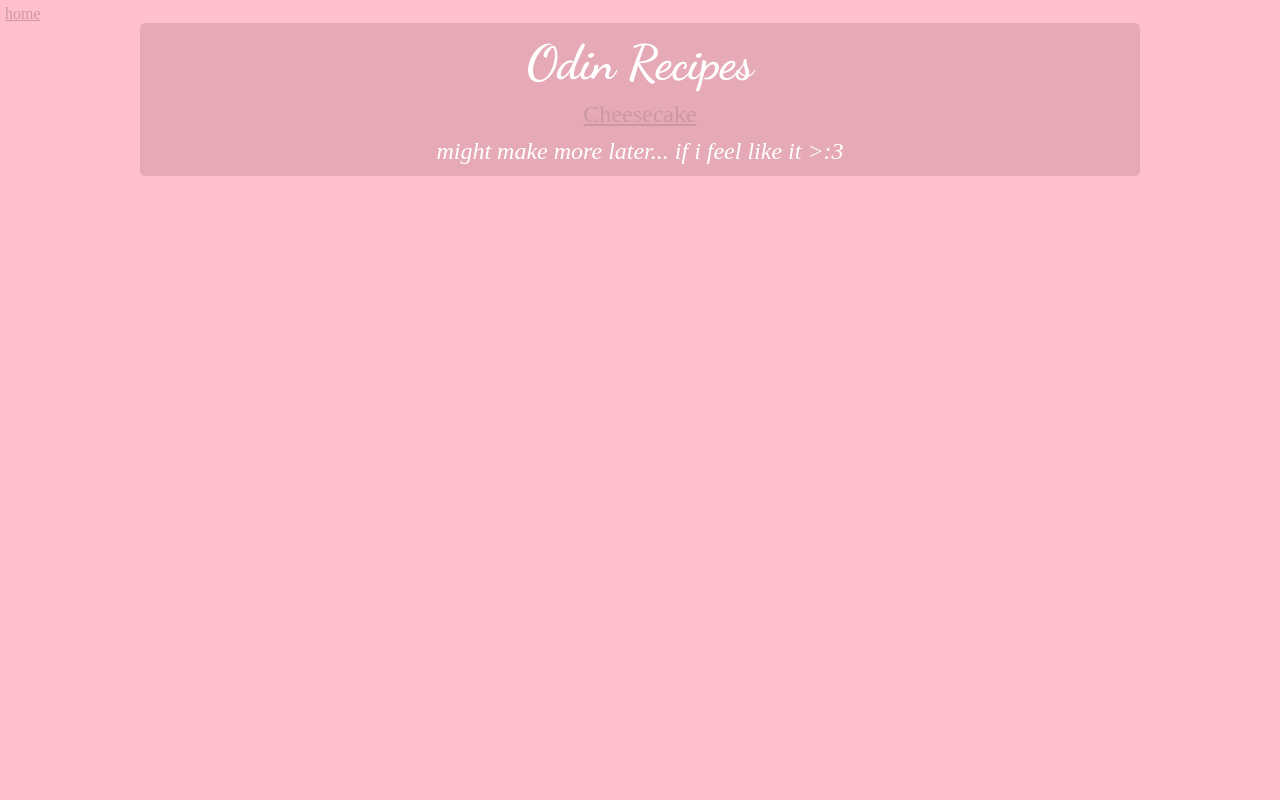
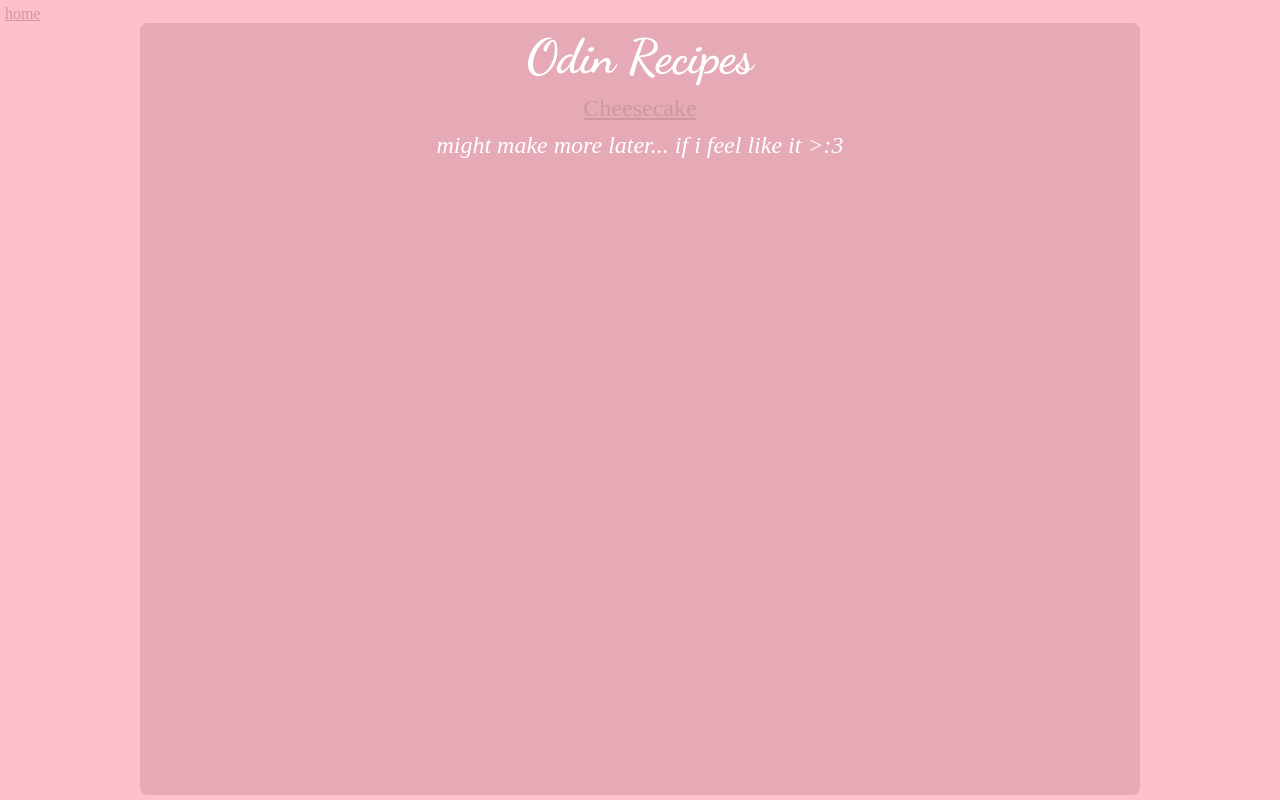
Before and after one commit to chrisbeltr/odin-learning, a plain HTML site: page projects/odin-recipes/index.html in a window 1280 px wide. Drawn offline with Linux system fonts and the light colour scheme.

Commit message:
changed to flexbox system

```diff
--- a/projects/odin-recipes/css/style.css
+++ b/projects/odin-recipes/css/style.css
@@ -7,17 +7,24 @@ body {
     color: white;
     margin: 0;
     padding: 5px;
-    height: 100%;
+    height: 100vh;
+    display: flex;
+    flex-direction: column;
+}
+
+header {
+    flex: none;
 }
 
 .recipe {
+    flex: auto;
     background-color: #e5aab5;
-    border-radius: 5px;
+    border-radius: 7.5px;
+    min-width: 600px;
+    max-width: 1000px;
+    width: 100%;
     margin: 0 auto;
-    max-width: 1000px;
-    min-width: max-content;
-    height: 100%;
-    padding: 1px;
+    padding: 5px;
 }
 
 .title {
@@ -39,3 +46,11 @@ a {
     width: fit-content;
     margin: 10px auto;
 }
+
+.recipe .recipe-child:first-child {
+    margin-top: 0;
+}
+
+.recipe .recipe-child:last-child {
+    margin-bottom: 0;
+}
```
